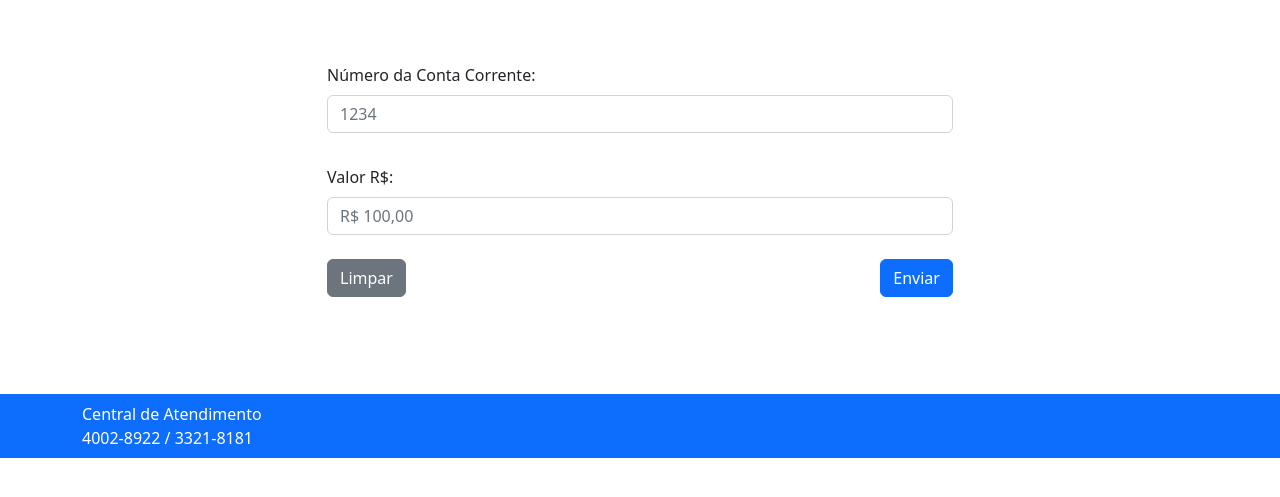
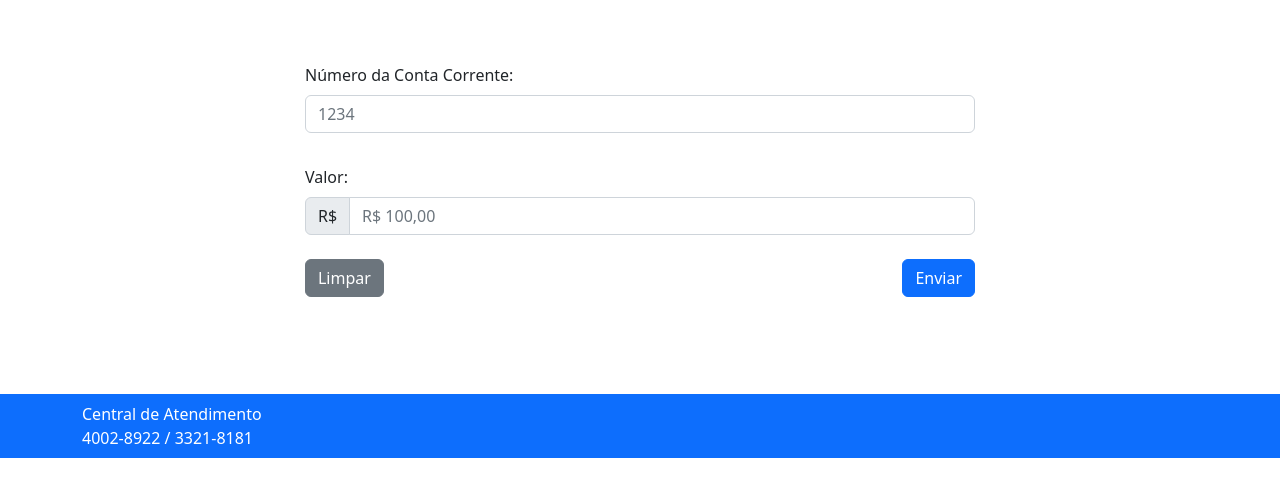
Before and after one commit to RafaelOsiro/Programacao_WEB, a website: page src/views/depositar/depositar.html in a window 1280 px wide. Shown: the part 237-734 px from the top of the page. Drawn offline with nearby package versions, Linux system fonts and the light colour scheme; files whose address does not match are found by name.

Commit message:
Feat: Add currency in form label

```diff
--- a/src/views/depositar/depositar.html
+++ b/src/views/depositar/depositar.html
@@ -53,8 +53,11 @@
           </div>
 
           <div class="mb-3 pt-3">
-            <label for="valor" class="form-label">Valor R$:</label>
-            <input type="text" id="valor" name="valor" placeholder="R$ 100,00" class="form-control" />
+            <label for="valor" class="form-label">Valor: </label>
+            <div class="input-group">
+              <span class="input-group-text">R$</span>
+              <input type="text" id="valor" name="valor" placeholder="R$ 100,00" class="form-control" />
+            </div>
           </div>
 
           <div class="container-expand-fluid d-flex justify-content-between pt-2">
```
